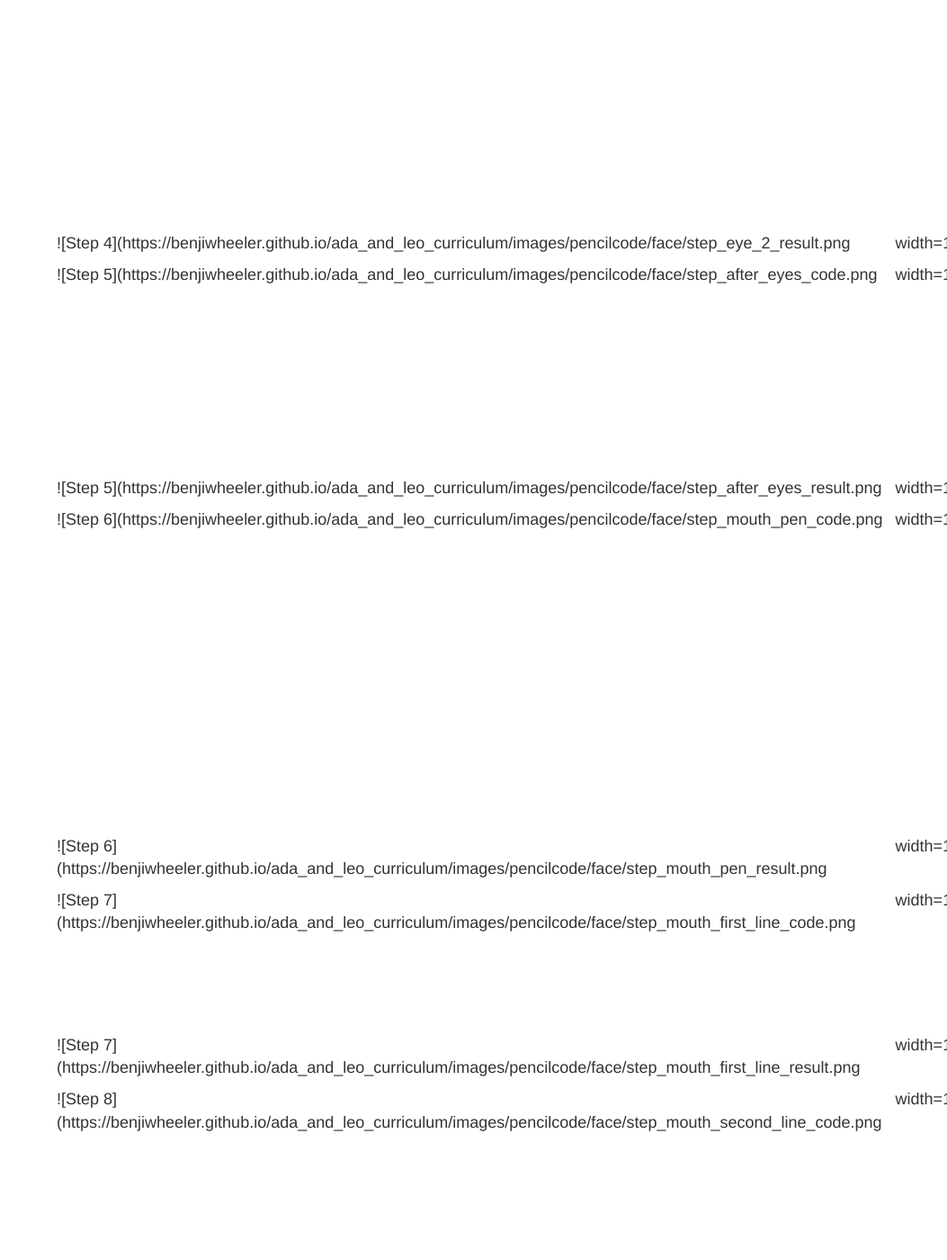
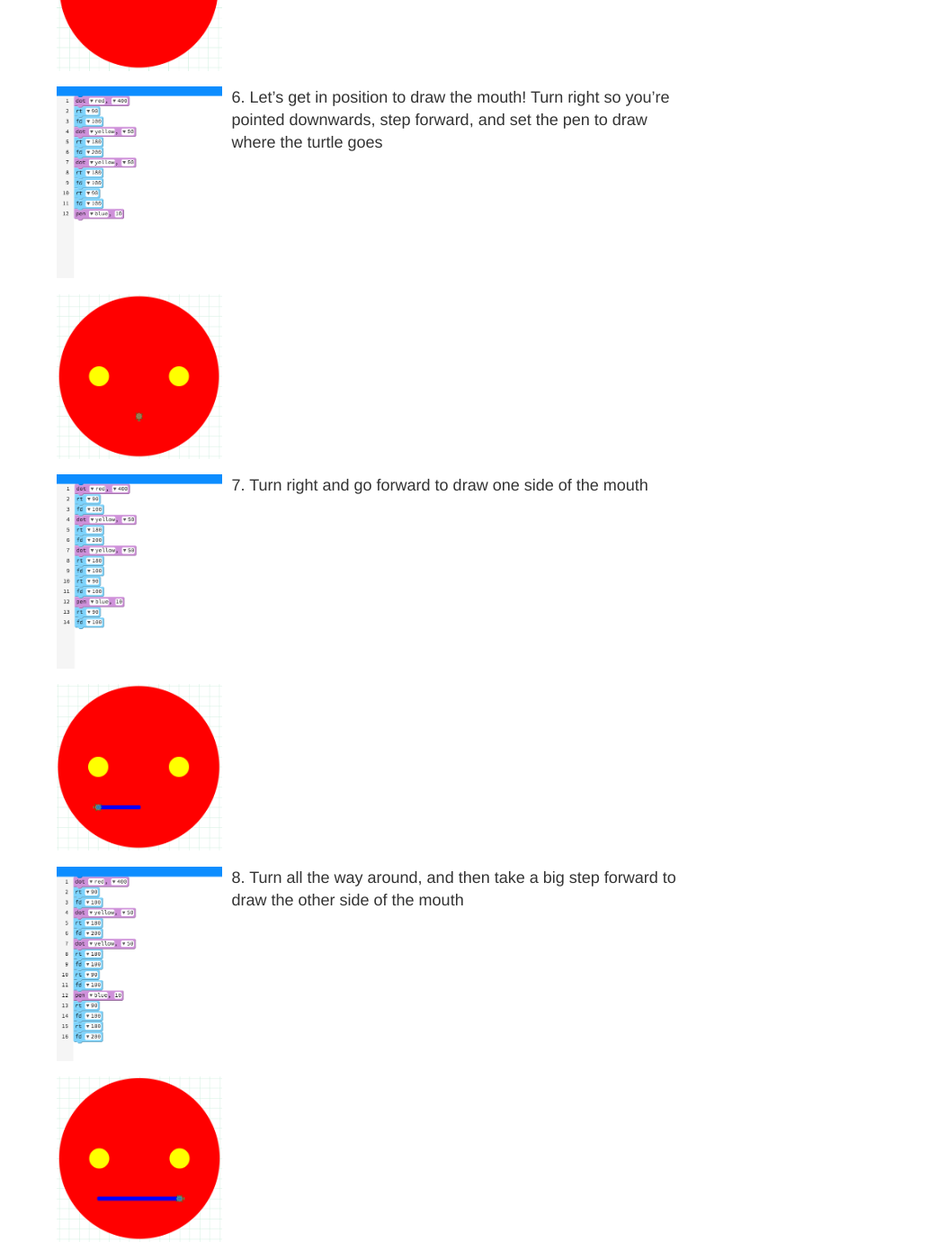
Before and after one commit to benjiwheeler/ada_and_leo_curriculum, a Jekyll site: the page built from _pages/pencilcode-face.md, in a window 1280 px wide and 1400 px high, scrolled down 2472 px. Shown: the whole window at 90% size, without its empty margins (227-1280 px from the left). Built offline with Jekyll 4.4.1, drawn with Linux system fonts in a browser that asks for light colours; some of the changed text lies outside the part shown.

Commit message:
trying kramdown styling

```diff
--- a/_pages/pencilcode-face.md
+++ b/_pages/pencilcode-face.md
@@ -16,36 +16,36 @@ Start with a blank Pencil Code project.
 | ![Step 1]({{ site.github.url }}/images/pencilcode/face/step_dot_result.png){: width="400px"} |  |
 | ![Step 2]({{ site.github.url }}/images/pencilcode/face/step_enter_dot_code.png){: width="400px"} | 2. Turn right and go forward, to move to where we can draw an eye |
 | ![Step 2]({{ site.github.url }}/images/pencilcode/face/step_enter_dot_result.png){: width="400px"} |  |
-| ![Step 3]({{ site.github.url }}/images/pencilcode/face/step_eye_code.png | width=100) | 3. Draw an eye by drawing a  small dot |
-| ![Step 3]({{ site.github.url }}/images/pencilcode/face/step_eye_result.png | width=100) |  |
-| ![Step 4]({{ site.github.url }}/images/pencilcode/face/step_eye_2_code.png | width=100) | 4. Turn all the way around (180 degrees) so you're pointed back where you came from, take a big step forward, and draw the other eye |
-| ![Step 4]({{ site.github.url }}/images/pencilcode/face/step_eye_2_result.png | width=100) |  |
-| ![Step 5]({{ site.github.url }}/images/pencilcode/face/step_after_eyes_code.png | width=100) | 5. Turn all the way around again, and step forward into the middle of the large circle |
-| ![Step 5]({{ site.github.url }}/images/pencilcode/face/step_after_eyes_result.png | width=100) |  |
-| ![Step 6]({{ site.github.url }}/images/pencilcode/face/step_mouth_pen_code.png | width=100) | 6. Let's get in position to draw the mouth! Turn right so you're pointed downwards, step forward, and set the pen to draw where the turtle goes |
-| ![Step 6]({{ site.github.url }}/images/pencilcode/face/step_mouth_pen_result.png | width=100) |  |
-| ![Step 7]({{ site.github.url }}/images/pencilcode/face/step_mouth_first_line_code.png | width=100) | 7. Turn right and go forward to draw one side of the mouth |
-| ![Step 7]({{ site.github.url }}/images/pencilcode/face/step_mouth_first_line_result.png | width=100) |  |
-| ![Step 8]({{ site.github.url }}/images/pencilcode/face/step_mouth_second_line_code.png | width=100) | 8. Turn all the way around, and then take a big step forward to draw the other side of the mouth |
-| ![Step 8]({{ site.github.url }}/images/pencilcode/face/step_mouth_second_line_result.png | width=100) |  |
+| ![Step 3]({{ site.github.url }}/images/pencilcode/face/step_eye_code.png){: width="400px"} | 3. Draw an eye by drawing a  small dot |
+| ![Step 3]({{ site.github.url }}/images/pencilcode/face/step_eye_result.png){: width="400px"} |  |
+| ![Step 4]({{ site.github.url }}/images/pencilcode/face/step_eye_2_code.png){: width="400px"} | 4. Turn all the way around (180 degrees) so you're pointed back where you came from, take a big step forward, and draw the other eye |
+| ![Step 4]({{ site.github.url }}/images/pencilcode/face/step_eye_2_result.png){: width="400px"} |  |
+| ![Step 5]({{ site.github.url }}/images/pencilcode/face/step_after_eyes_code.png){: width="400px"} | 5. Turn all the way around again, and step forward into the middle of the large circle |
+| ![Step 5]({{ site.github.url }}/images/pencilcode/face/step_after_eyes_result.png){: width="400px"} |  |
+| ![Step 6]({{ site.github.url }}/images/pencilcode/face/step_mouth_pen_code.png){: width="400px"} | 6. Let's get in position to draw the mouth! Turn right so you're pointed downwards, step forward, and set the pen to draw where the turtle goes |
+| ![Step 6]({{ site.github.url }}/images/pencilcode/face/step_mouth_pen_result.png){: width="400px"} |  |
+| ![Step 7]({{ site.github.url }}/images/pencilcode/face/step_mouth_first_line_code.png){: width="400px"} | 7. Turn right and go forward to draw one side of the mouth |
+| ![Step 7]({{ site.github.url }}/images/pencilcode/face/step_mouth_first_line_result.png){: width="400px"} |  |
+| ![Step 8]({{ site.github.url }}/images/pencilcode/face/step_mouth_second_line_code.png){: width="400px"} | 8. Turn all the way around, and then take a big step forward to draw the other side of the mouth |
+| ![Step 8]({{ site.github.url }}/images/pencilcode/face/step_mouth_second_line_result.png){: width="400px"} |  |
 
 Things to try:
 ---------------
 | **Code** | **Instructions** |
 | -------- | ---------------- |
-| ![Try ]({{ site.github.url }}/images/pencilcode/face/try_colors_code.png | width=100) | Try changing the colors of the different parts of the face. What color combination is your favorite? What if all the colors are the same? |
-| ![Try ]({{ site.github.url }}/images/pencilcode/face/try_colors_result.png | width=100) |  |
-| ![Try ]({{ site.github.url }}/images/pencilcode/face/try_speed_code.png | width=100) | Try putting a **Speed** block at the beginning. Can you understand what the turtle is doing if the speed is very fast? |
-| ![Try ]({{ site.github.url }}/images/pencilcode/face/try_pen_size_code.png | width=100) | Try changing the pen size! Does it look better when it's large? Or small? |
-| ![Try ]({{ site.github.url }}/images/pencilcode/face/try_eye_size_code.png | width=100) | Try changing the size of the eyes! Does the face look weird when they're big? |
-| ![Try ]({{ site.github.url }}/images/pencilcode/face/try_dot_size_code.png | width=100) | Try changing the size of the big dot that makes the face at the beginning! Does it look like a baby when it's big? Like an alien when it's small? |
-| ![Try ]({{ site.github.url }}/images/pencilcode/face/try_smile_code.png | width=100) | This face seems kind of sad, right? Try removing the mouth code from your program (everything under the last **Pen** block) and putting in this code instead. Does that cheer the face up? |
+| ![Try ]({{ site.github.url }}/images/pencilcode/face/try_colors_code.png){: width="400px"} | Try changing the colors of the different parts of the face. What color combination is your favorite? What if all the colors are the same? |
+| ![Try ]({{ site.github.url }}/images/pencilcode/face/try_colors_result.png){: width="400px"} |  |
+| ![Try ]({{ site.github.url }}/images/pencilcode/face/try_speed_code.png){: width="400px"} | Try putting a **Speed** block at the beginning. Can you understand what the turtle is doing if the speed is very fast? |
+| ![Try ]({{ site.github.url }}/images/pencilcode/face/try_pen_size_code.png){: width="400px"} | Try changing the pen size! Does it look better when it's large? Or small? |
+| ![Try ]({{ site.github.url }}/images/pencilcode/face/try_eye_size_code.png){: width="400px"} | Try changing the size of the eyes! Does the face look weird when they're big? |
+| ![Try ]({{ site.github.url }}/images/pencilcode/face/try_dot_size_code.png){: width="400px"} | Try changing the size of the big dot that makes the face at the beginning! Does it look like a baby when it's big? Like an alien when it's small? |
+| ![Try ]({{ site.github.url }}/images/pencilcode/face/try_smile_code.png){: width="400px"} | This face seems kind of sad, right? Try removing the mouth code from your program (everything under the last **Pen** block) and putting in this code instead. Does that cheer the face up? |
 
 Challenges:
 -------------
 | **Code** | **Instructions** |
 | -------- | ---------------- |
-| ![Challenge ]({{ site.github.url }}/images/pencilcode/face/challenge_surprise_result.png | width=100) | Challenge 1: Can you make the face surprised? |
-| ![Challenge ]({{ site.github.url }}/images/pencilcode/face/challenge_nose_result.png | width=100) | Challenge 1: Can you give the face a nose? |
-| ![Challenge ]({{ site.github.url }}/images/pencilcode/face/step_hair_code.png | width=100) | Challenge 1: Can you give the face some hair? Try entering this code and seeing what happens. |
-| ![Challenge ]({{ site.github.url }}/images/pencilcode/face/step_hair_result.png | width=100) |  |
+| ![Challenge ]({{ site.github.url }}/images/pencilcode/face/challenge_surprise_result.png){: width="400px"} | Challenge 1: Can you make the face surprised? |
+| ![Challenge ]({{ site.github.url }}/images/pencilcode/face/challenge_nose_result.png){: width="400px"} | Challenge 1: Can you give the face a nose? |
+| ![Challenge ]({{ site.github.url }}/images/pencilcode/face/step_hair_code.png){: width="400px"} | Challenge 1: Can you give the face some hair? Try entering this code and seeing what happens. |
+| ![Challenge ]({{ site.github.url }}/images/pencilcode/face/step_hair_result.png){: width="400px"} |  |
```
